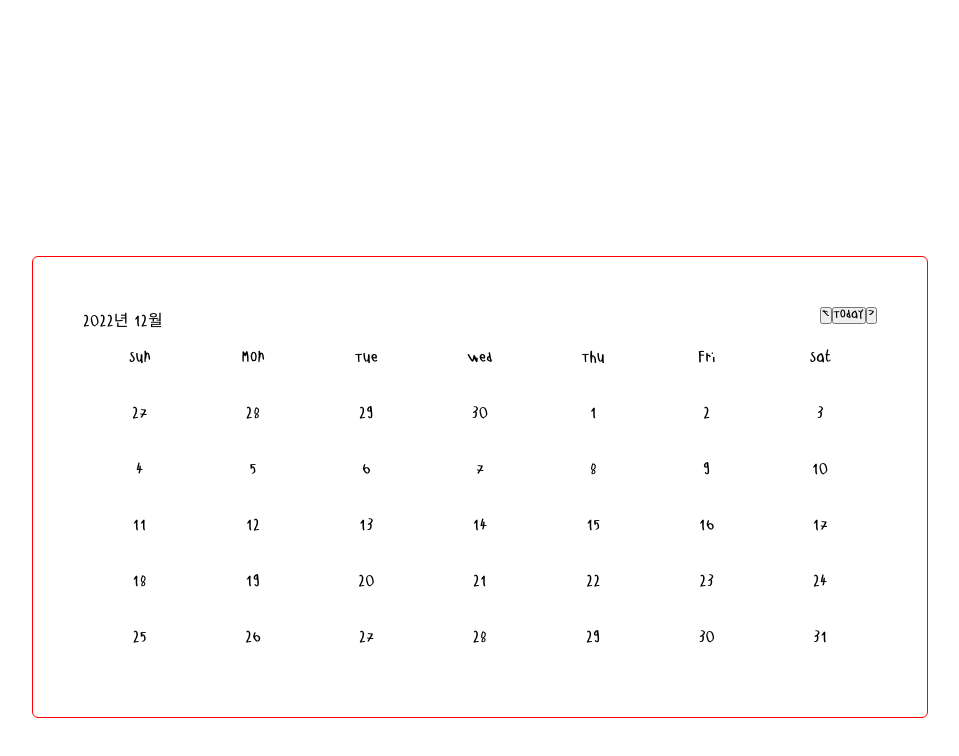
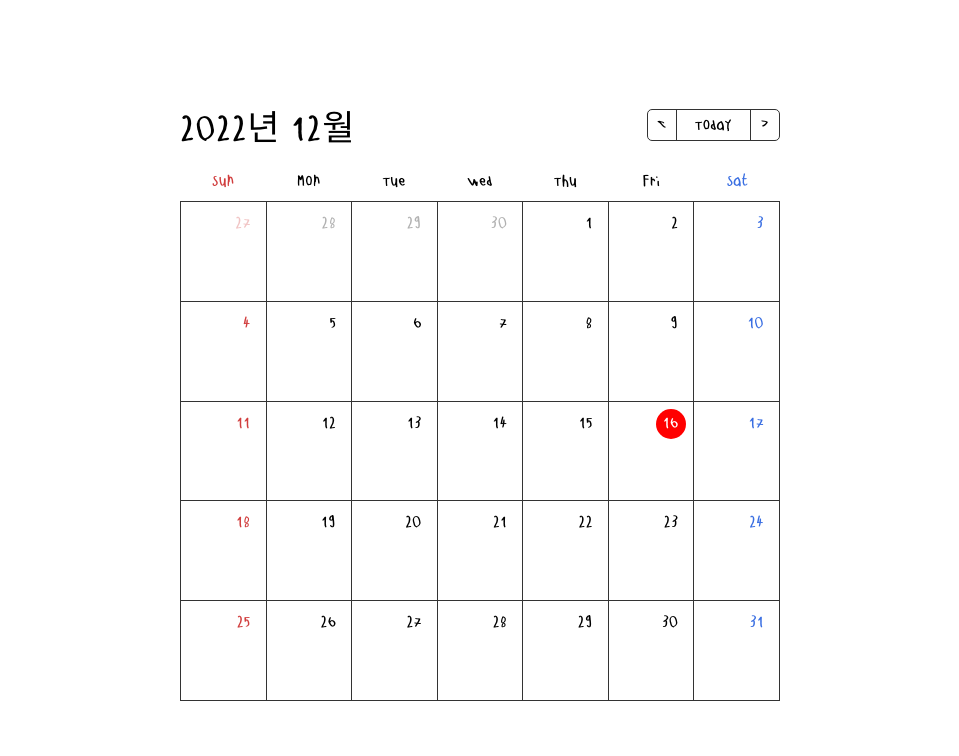
Before and after one commit to ParkYoDo/Calendar-Scheduler, a React (Create React App) app: page / in a window 1280 px wide. Shown: the top 756 px of the page, without its empty margins (160-1119 px from the left). Built offline with nearby package versions, Linux system fonts and the light colour scheme.

Commit message:
1. month 변경 버튼 2. prevMonth, nextMonth 투명도 3. today 표시

```diff
--- a/src/App.js
+++ b/src/App.js
@@ -15,138 +15,226 @@ const GlobalStyle = createGlobalStyle`
     box-sizing: border-box;
     font-family: 'SoftMakerTejeHandwriting';
   }
+
+  body {
+    display: flex;
+    justify-content: center;
+    align-items: center;
+    min-height: 100vh;
+  }
 `;
 
 const Calendar = styled.div`
-  display: flex;
-  flex-direction: column;
-  width: 70%;
-  margin: 20% auto;
-  border: 1px solid red;
-  border-radius: 6px;
-  padding: 50px;
-  /* justify-content: center; */
-  /* align-items: center; */
-
-  /* margin: 0 auto; */
-  /* background-color: red; */
+  width: 600px;
+  margin: 50px;
 `;
 
-const CalendarHeader = styled.div`
+const Header = styled.div`
   display: flex;
-  flex-direction: row;
   justify-content: space-between;
+  align-items: center;
 `;
 
-const CalendarDays = styled.div`
-  display: flex;
-  /* text-align: center; */
-  margin: 20px 0;
+const YearMonth = styled.div`
+  font-size: 35px;
 `;
 
-const CalendarDay = styled.div`
+const Nav = styled.div`
+  display: flex;
+  border: 1px solid #333333;
+  border-radius: 5px;
+`;
+
+const Btn = styled.button`
+  width: 28px;
+  height: 30px;
+  border: none;
+  font-size: 16px;
+  line-height: 34px;
+  background-color: transparent;
+  cursor: pointer;
+`;
+
+const TodayBtn = styled.button`
+  width: 75px;
+  height: 30px;
+  border: none;
+  font-size: 16px;
+  line-height: 34px;
+  background-color: transparent;
+  cursor: pointer;
+  border-left: 1px solid #333333;
+  border-right: 1px solid #333333;
+`;
+
+const Days = styled.div`
+  display: flex;
+  margin: 25px 0 10px;
+`;
+
+const Day = styled.div`
   width: calc(100% / 7);
   text-align: center;
+  :nth-child(7n + 1) {
+    color: #d13e3e;
+  }
+  :nth-child(7n) {
+    color: #396ee2;
+  }
 `;
 
-const CalendarDates = styled.div`
+const Dates = styled.div`
   display: flex;
   flex-flow: row wrap;
-  text-align: center;
+  height: 500px;
+  border-top: 1px solid #333333;
+  border-right: 1px solid #333333;
 `;
 
-const CalendarDate = styled.div`
+const Datea = styled.div`
   width: calc(100% / 7);
-  padding: 20px;
+  padding: 15px;
+  text-align: right;
+  border-bottom: 1px solid #333333;
+  border-left: 1px solid #333333;
+  :nth-child(7n + 1) {
+    color: #d13e3e;
+  }
+  :nth-child(7n) {
+    color: #396ee2;
+  }
+  .other {
+    opacity: 0.3;
+  }
+
+  .today {
+    position: relative;
+    color: #ffffff;
+  }
+
+  .today::before {
+    position: absolute;
+    top: 50%;
+    left: 50%;
+    z-index: -1;
+    display: block;
+    background-color: #ff0000;
+    width: 30px;
+    height: 30px;
+    border-radius: 50%;
+    transform: translate(-50%, -50%);
+    content: '';
+  }
 `;
 
 function App() {
-  const [date, setDate] = useState({
+  const [calendar, setCalendar] = useState({
     year: new Date().getFullYear(), // 2022년
     month: new Date().getMonth(), // 11월(+1해서 사용)
+    modal: {
+      index: '',
+      visible: false,
+    },
+    schedule: [],
   });
-  const { year, month } = date;
+  const { year, month } = calendar;
+
   const prevLast = new Date(year, month, 0); //11월 마지막 일
   const thisLast = new Date(year, month + 1, 0); //12월 마지막 일
 
-  const PLDate = prevLast.getDate();
-  const PLDay = prevLast.getDay();
+  const plDate = prevLast.getDate(); // 11월 마지막 일
+  const plDay = prevLast.getDay(); // 11월 마지막 요일
 
-  const TLDate = thisLast.getDate();
-  const TLDay = thisLast.getDay();
+  const tlDate = thisLast.getDate(); // 12월 마지막 일
+  const tlDay = thisLast.getDay(); // 11월 마지막 요일
 
   const prevDates = [];
-  const thisDates = [...Array(TLDate + 1).keys()].slice(1);
+  const thisDates = [...Array(tlDate + 1).keys()].slice(1);
   const nextDates = [];
 
-  if (PLDay !== 6) {
-    for (let i = 0; i < PLDay + 1; i++) {
-      prevDates.unshift(PLDate - i);
+  if (plDay !== 6) {
+    for (let i = 0; i < plDay + 1; i++) {
+      prevDates.unshift(plDate - i);
     }
   }
-  for (let i = 1; i < 7 - TLDay; i++) {
+  for (let i = 1; i < 7 - tlDay; i++) {
     nextDates.push(i);
   }
 
   const dates = prevDates.concat(thisDates, nextDates);
 
+  const firstDateIndex = dates.indexOf(1);
+  const lastDateIndex = dates.lastIndexOf(tlDate);
+
+  const prevMonth = () => {
+    if (month === 0) {
+      setCalendar({ year: year - 1, month: 11 });
+    } else {
+      setCalendar({ ...calendar, month: month - 1 });
+    }
+  };
+
+  const todayMonth = () => {
+    setCalendar({
+      year: new Date().getFullYear(),
+      month: new Date().getMonth(),
+    });
+  };
+
+  const nextMonth = () => {
+    if (month === 11) {
+      setCalendar({ year: year + 1, month: 0 });
+    } else {
+      setCalendar({ ...calendar, month: month + 1 });
+    }
+  };
+
+  const today = new Date();
+  console.log(today.getMonth());
+  console.log(month);
+  console.log(today.getFullYear());
+  console.log(year);
+
   return (
     <>
       <GlobalStyle />
       <Calendar>
-        <CalendarHeader>
-          <div className="calendarYear-Month">
+        <Header>
+          <YearMonth>
             {year}년 {month + 1}월
-          </div>
-          <div className="calendarNav">
-            <button
-              onClick={() => {
-                if (month === 0) {
-                  setDate({ year: year - 1, month: 11 });
-                } else {
-                  setDate({ ...date, month: month - 1 });
-                }
-              }}
-            >
-              &lt;
-            </button>
-            <button
-              onClick={() => {
-                setDate({
-                  year: new Date().getFullYear(),
-                  month: new Date().getMonth(),
-                });
-              }}
-            >
-              Today
-            </button>
-            <button
-              onClick={() => {
-                if (month === 11) {
-                  setDate({ year: year + 1, month: 0 });
-                } else {
-                  setDate({ ...date, month: month + 1 });
-                }
-              }}
-            >
-              &gt;
-            </button>
-          </div>
-        </CalendarHeader>
-        <CalendarDays>
-          <CalendarDay>Sun</CalendarDay>
-          <CalendarDay>Mon</CalendarDay>
-          <CalendarDay>Tue</CalendarDay>
-          <CalendarDay>Wed</CalendarDay>
-          <CalendarDay>Thu</CalendarDay>
-          <CalendarDay>Fri</CalendarDay>
-          <CalendarDay>Sat</CalendarDay>
-        </CalendarDays>
-        <CalendarDates>
-          {dates.map((date, i) => (
-            <CalendarDate key={i}>{date}</CalendarDate>
-          ))}
-        </CalendarDates>
+          </YearMonth>
+          <Nav>
+            <Btn onClick={prevMonth}>&lt;</Btn>
+            <TodayBtn onClick={todayMonth}>Today</TodayBtn>
+            <Btn onClick={nextMonth}>&gt;</Btn>
+          </Nav>
+        </Header>
+        <Days>
+          <Day>Sun</Day>
+          <Day>Mon</Day>
+          <Day>Tue</Day>
+          <Day>Wed</Day>
+          <Day>Thu</Day>
+          <Day>Fri</Day>
+          <Day>Sat</Day>
+        </Days>
+        <Dates>
+          {dates.map((date, i) => {
+            const condition1 =
+              i >= firstDateIndex && i < lastDateIndex + 1 ? null : 'other';
+            const condition2 =
+              year === today.getFullYear() &&
+              month === today.getMonth() &&
+              date === today.getDate()
+                ? 'today'
+                : null;
+            return (
+              <Datea key={i}>
+                <span className={`${condition1} ${condition2}`}>{date}</span>
+              </Datea>
+            );
+          })}
+        </Dates>
       </Calendar>
     </>
   );
```
